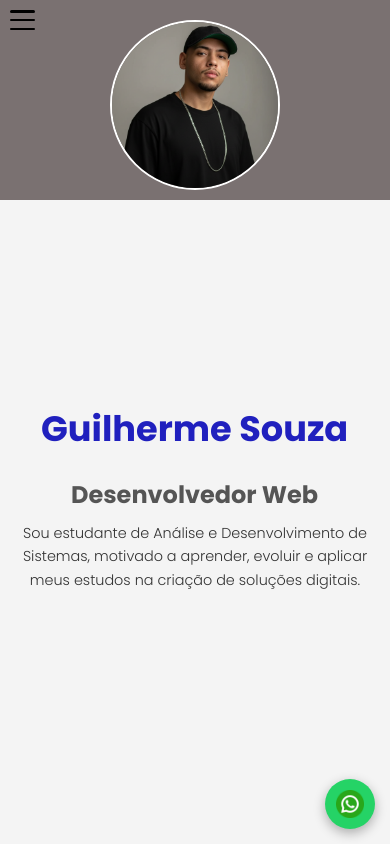
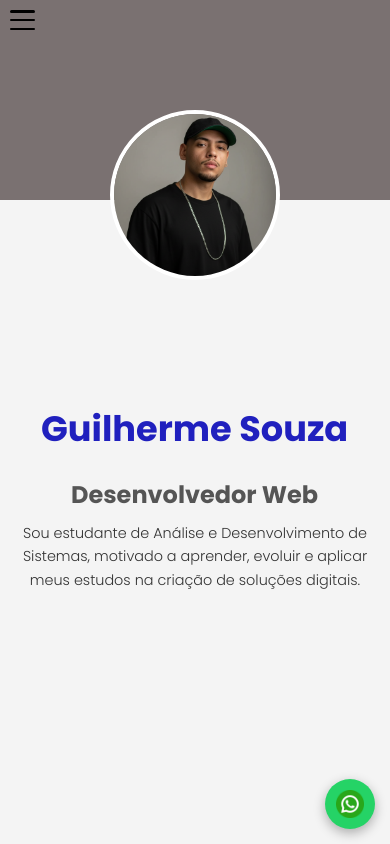
Before and after one commit to Souza012/portifolio-2026, a plain HTML site: page index.html in a window 390 px wide. Shown: the top 844 px of the page. Drawn offline with nearby package versions, Linux system fonts and the light colour scheme; a web font is replaced by a local one.

Commit message:
Atualizado

```diff
--- a/style/style.css
+++ b/style/style.css
@@ -714,12 +714,12 @@ h3 {
 
   .logo-img {
     position: absolute;
-    top: 20px;
+    top: 110px;
     left: 50%;
     transform: translateX(-50%);
     width: 170px;
     border-radius: 50%;
-    border: 2px solid #ffffff;
+    border: 4px solid #ffffff;
   }
 
 
```
